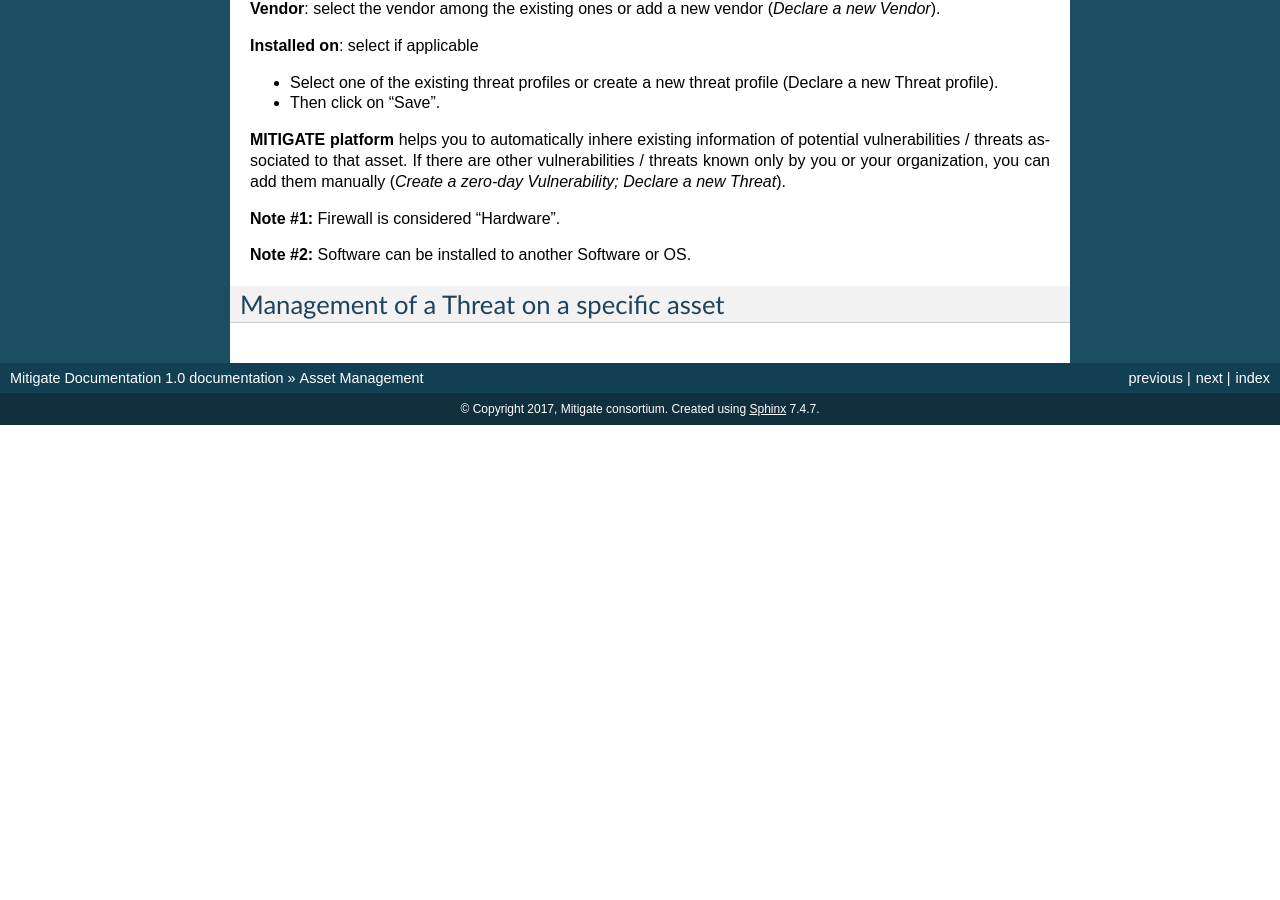
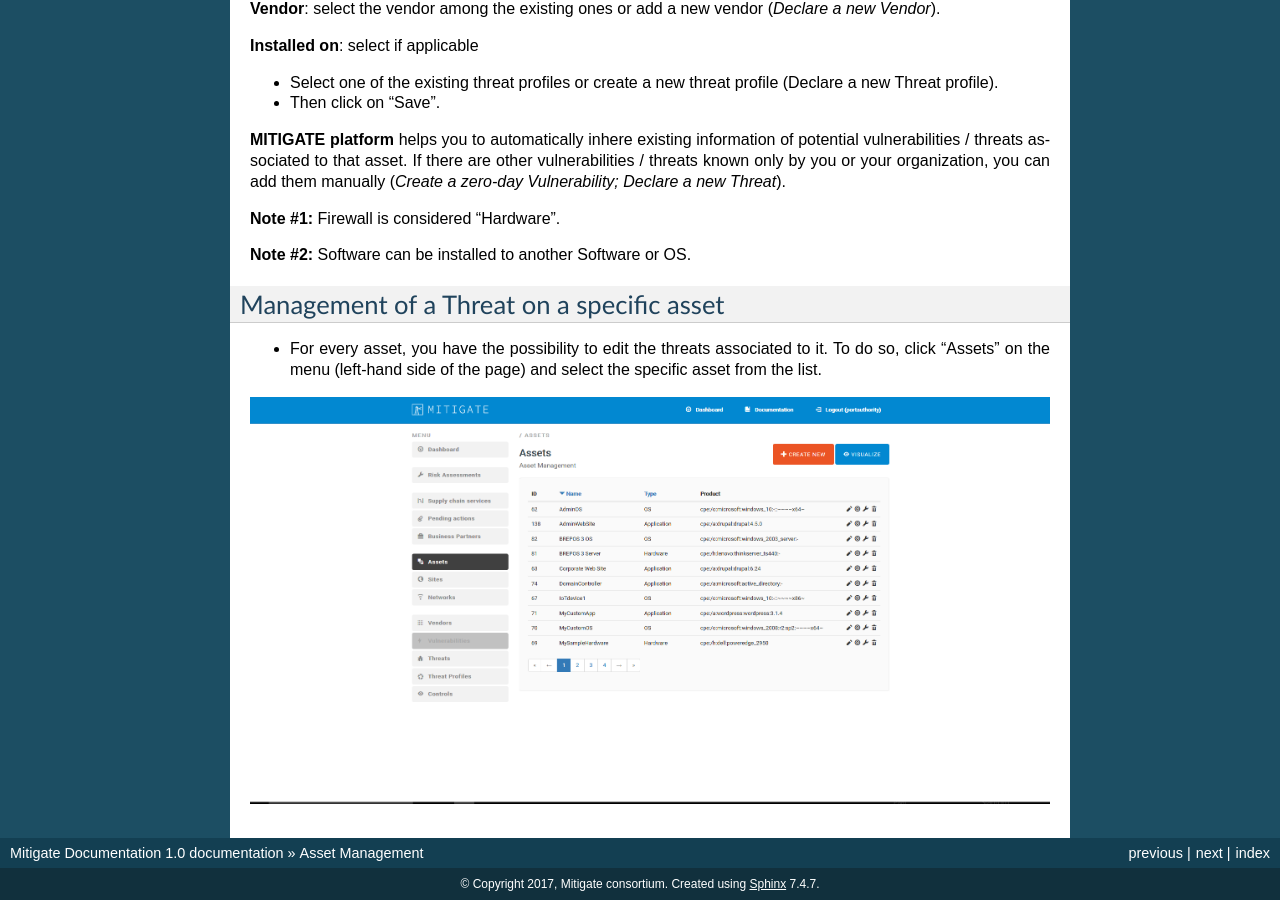
Before and after one commit to singularlogic/mitigate-documentation, a Sphinx documentation site: the page built from docs/pb_set.rst, in a window 1280 px wide and 900 px high, scrolled down 1554 px. Built offline with Sphinx 7.4.7, drawn with Linux system fonts in a browser that asks for light colours; before the commit the page ends 1979 px from its top, so only the background shows below that.

Commit message:
Update pb_set.rst

```diff
--- a/docs/pb_set.rst
+++ b/docs/pb_set.rst
@@ -55,3 +55,7 @@ Add an Asset and assosiate it to a threat profile.
 
 Management of a Threat on a specific asset
 ----------------------------------------
+
+- For every asset, you have the possibility to edit the threats associated to it. To do so, click “Assets” on the menu (left-hand side of the page) and select the specific asset from the list.
+
+.. image:: assets/am1.png
```
